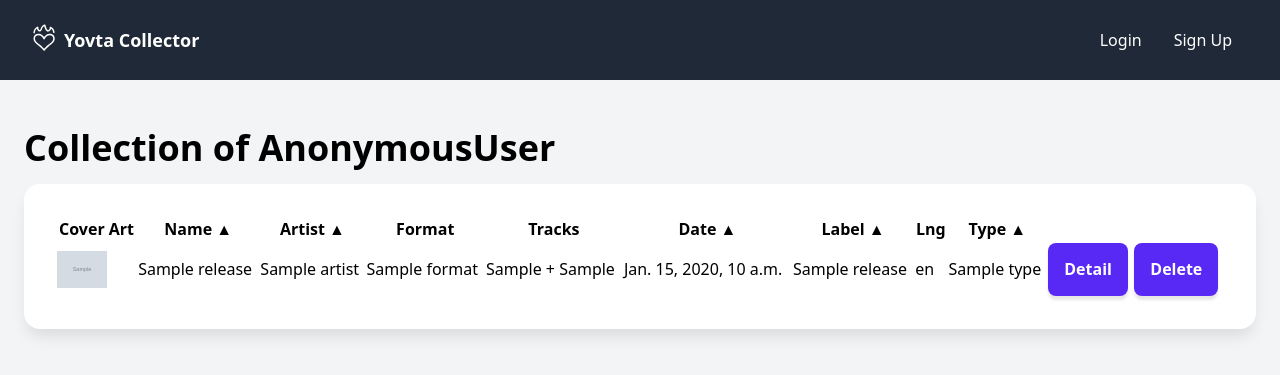
After one commit to jseverijn3k/collector, a Django app: template templates/a_collections/collection_list.html in a window 1280 px wide. The commit adds this page. Shown: the top 375 px of the page. Run offline with Django 5.2, Linux system fonts and the light colour scheme; the template is opened without the code that fills it: most values are stand-ins (such as "Sample title", 1, 10 or a date in 2020); grey boxes marked "Sample" are stand-in pictures; some libraries are stand-ins or nearby versions.

Commit message:
ADD collection as the base instead of release and make the views, urls and templates

```diff
--- a/a_collections/models.py
+++ b/a_collections/models.py
@@ -90,11 +90,13 @@ class Collection(models.Model):
     )
     release = models.ForeignKey(Release, on_delete=models.SET_NULL, null=True)
     condition  = models.IntegerField(choices=Condition.choices, default=1)
+    date_added = models.DateField(null=True, blank=True)
+    description = models.TextField()
     purchase_date = models.DateField(null=True, blank=True)
     purchase_price = models.DecimalField(max_digits=8, decimal_places=2, null=True, blank=True)
 
     def __str__(self):
-        return f"{self.user.realname} | {self.type} | {self.release.title} | {self.release.artist.name}"
+        return f"{self.id} | {self.user} | {self.condition} | {self.release.name} | {self.release.artist.name}"
 
 
 class Tag(models.Model):
--- a/a_config/urls.py
+++ b/a_config/urls.py
@@ -36,6 +36,12 @@ urlpatterns = [
 
     # a_collections urls
     path('', home_view, name='home'),
+
+    path('collection/list', collection_list_view, name='collection-list'),
+    path('collection/<pk>', collection_page_view, name='collection-page'),
+    # path('release/create/', release_create_view, name='release-create'),
+    path('collection/delete/<pk>', collection_delete_view, name='collection-delete'),
+
     path('release/list', release_list_view, name='release-list'),
     path('release/<pk>', release_page_view, name='release-page'),
     path('release/create/', release_create_view, name='release-create'),
--- /dev/null
+++ b/templates/a_collections/collection_list.html
@@ -0,0 +1,70 @@
+{% extends 'layouts/d.html' %}
+{% load static %}
+
+{% block content %}
+
+<h1>Collection of {{request.user}}</h1>
+<div class="card !p-8">
+
+    {% comment %} {{results}} {% endcomment %}
+    {% comment %} {{cover_art_images}} {% endcomment %}
+    {% comment %} {{result.cover_art.all}} {% endcomment %}
+    {% if results %}
+    <table>
+        <thead>
+          <tr>
+            <th>Cover Art</th>
+            {% comment %} <th>Match</th> {% endcomment %}
+            <th>Name <a href="?sort=name">▲</a></th>
+            <th>Artist <a href="?sort=artist">▲</a></th>
+            <th>Format</th>
+            <th>Tracks</th>
+            <th>Date <a href="?sort=date">▲</a></th>
+            <th>Label <a href="?sort=label">▲</a></th>
+            {% comment %} <th>Catalog#</th>
+            <th>Barcode</th> {% endcomment %}
+            <th>Lng</th>
+            <th>Type <a href="?sort=type">▲</a></th>
+            {% comment %} <th>Status</th> {% endcomment %}
+          </tr>
+        </thead>
+        <tbody>
+
+          {% for result in results %}
+          {% comment %} {{result}} {% endcomment %}
+          <tr>
+            <td>
+                {% for cover_art in result.cover_art.all %}
+                <img src="{{ cover_art.image_small_url }}" alt="Cover Art" width="50" height="50">
+                {% endfor %}
+            </td>
+            {% comment %} <td>{{ result.release.ext_score }}</td> {% endcomment %}
+            <td>{{ result.release.name }}</td>
+            <td>{{ result.release.artist }}</td>
+            <td>{{ result.release.format }}</td>
+            <td>{{ result.release.cd_tracks }} + {{ result.release.dvd_tracks }}</td>
+            <td>{{ result.release.date }}</td>
+            <td>{{ result.release.record_label }}</td>
+            {% comment %} <td>{{ result.release.catalog_number }}</td>
+            <td>{{ result.release.barcode }}</td> {% endcomment %}
+            <td>{{ result.release.language }}</td>
+            <td>{{ result.release.type }}</td>
+            {% comment %} <td>{{ result.release.status }}</td> {% endcomment %}
+            <td>
+                <a href="{% url 'collection-page' pk=result.id %}">
+                    <button type="button">Detail</button>
+                </a>
+            </td>
+            <td>
+                <form method="POST" action="{% url 'collection-delete' pk=result.id %}">
+                    {% csrf_token %}
+                    <button type="submit">Delete</button>
+                </form>
+            </td>
+          </tr>
+          {% endfor %}
+        </tbody>
+      </table>
+    {% endif %}
+</div>
+{% endblock %}
--- a/templates/includes/header.html
+++ b/templates/includes/header.html
@@ -22,10 +22,11 @@
         <ul class="flex items-center navitems flex-col md:flex-row gap-8 md:gap-0 justify-center h-full -translate-y-10 md:translate-y-0">
             {% if user.is_authenticated %}
                 <li><a href="/">Home</a></li>
-                <li><a href="{% url 'download-csv' %}">CSV</a></li>
-                <li><a href="{% url 'release-list' %}">Release List</a></li>
-                <li><a href="{% url 'artist-create' %}">Create Artist</a></li>
-                <li><a href="{% url 'release-create' %}">Create Releae</a></li>
+                {% comment %} <li><a href="{% url 'download-csv' %}">CSV</a></li> {% endcomment %}
+                {% comment %} <li><a href="{% url 'release-list' %}">Release List</a></li> {% endcomment %}
+                <li><a href="{% url 'collection-list' %}">My collection</a></li>
+                {% comment %} <li><a href="{% url 'artist-create' %}">Create Artist</a></li> {% endcomment %}
+                <li><a href="{% url 'release-create' %}">Add to Collection</a></li>
                 <li><a href="{% url 'barcode_scanner' %}">Barcode Scanner</a></li>
 
                 {% comment %} <li><a href="{% url 'inbox' %}">Inbox</a></li>  {% endcomment %}
```
Also changed, not shown: a_collections/views.py (+87 -16 lines), templates/a_collections/collection_delete.html (added, +24 -0 lines), templates/a_collections/collection_detail.html (added, +47 -0 lines), a_collections/migrations/0008_rename_type_collection_condition_and_more.py (added), db.sqlite3.
